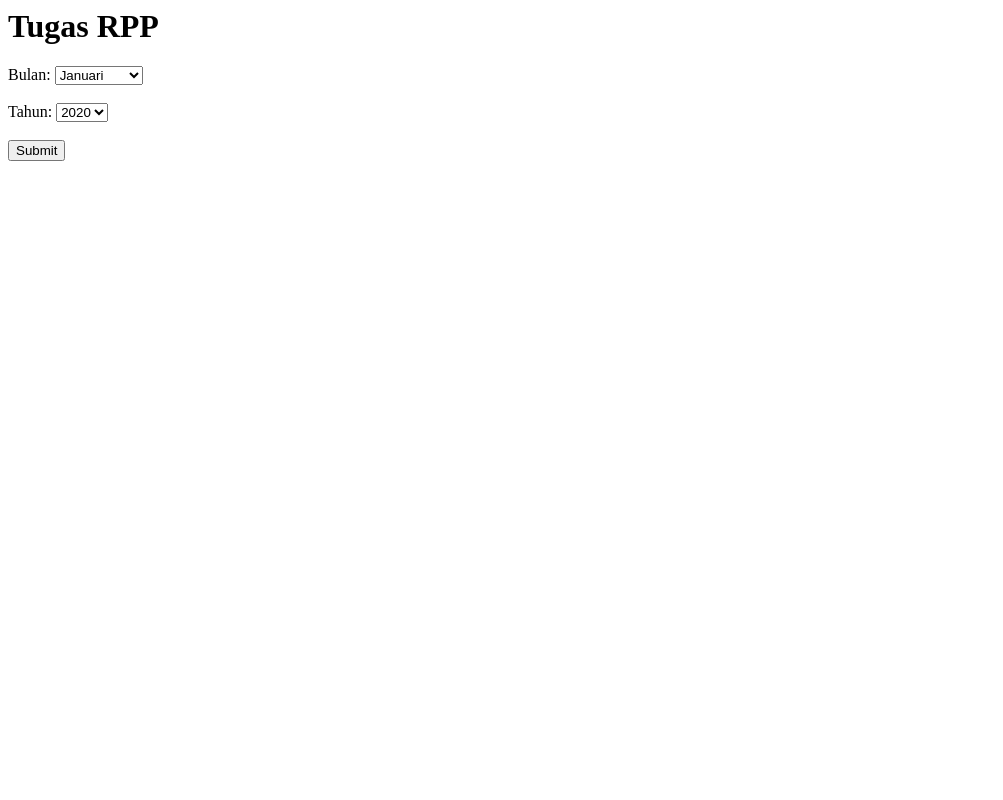
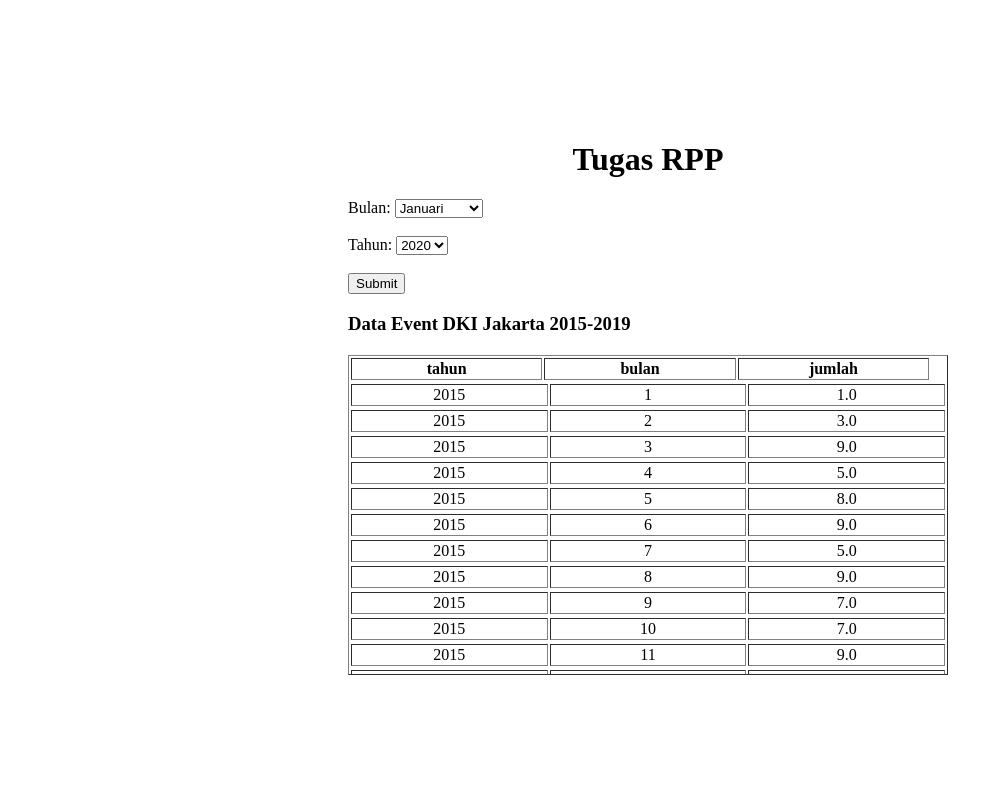
Before and after one commit to nabelanita/tugasRPPKnowledge, a Flask app: page / in a window 1280 px wide. Shown: the whole page, without its empty margins (0-1003 px from the left). Run offline with Flask 2, Linux system fonts and the light colour scheme.

Commit message:
add table

```diff
--- a/event-predict.py
+++ b/event-predict.py
@@ -11,14 +11,15 @@ from keras.models import load_model
 
 app = Flask(__name__)  # Create application object
 
+df = pd.read_csv('dataeventfix.csv')
+
 @app.route('/')
 def index():
-	return render_template('index.html')
+	return render_template('index.html', tables=[df.to_html(index=False)], titles=[''])
 
 def predict():
   ##TODO: import model, return model
 	n_input = 6
-	df = pd.read_csv('dataeventfix.csv')
 	length = df['jumlah'].shape[0]
 	model = load_model('regressor_model.h5')
 	pred_arr = []
@@ -37,7 +38,6 @@ def predict():
 		pred_arr.append(math.floor(out))
 
 	return pred_arr
-
 
 
 
--- a/templates/index.html
+++ b/templates/index.html
@@ -1,4 +1,49 @@
 <html>
+	<head>
+		<style>
+			body {
+				position: absolute;
+				top: 50%;
+				left: 50%;
+				transform: translate(-50%, -50%);
+			}
+			.table_container {
+				height: 20em;
+			}
+			table {
+				display: flex;
+				flex-flow: column;
+				height: 100%;
+				width: 600px;
+			}
+			table thead {
+				/* head takes the height it requires,
+				and it's not scaled when table is resized */
+				flex: 0 0 auto;
+				width: calc(100% - 1em);
+			}
+			table thead tr {
+				text-align: center !important;
+			}
+			table tbody {
+				/* body takes all the remaining available space */
+				flex: 1 1 auto;
+				display: block;
+				overflow-y: scroll;
+			}
+			table tbody tr {
+				width: 100%;
+				text-align: center !important;
+			}
+			table thead, table tbody tr {
+				display: table;
+				table-layout: fixed;
+			}
+			h1 {
+				text-align: center;
+			}
+		</style>
+	</head>
 <body>
 	<h1>Tugas RPP</h1>
 	<form action="{{ url_for('handle_data') }}" method="post">
@@ -27,6 +72,12 @@
 		</select><br><br>
 		<input type="submit" value="Submit">
 	  </form>
+	  <h3>Data Event DKI Jakarta 2015-2019</h3>
+	  <div class="table_container">
+		{% for table in tables %}
+		<h2>{{titles[loop.index]}}</h2>
+		{{ table|safe }}
+		{% endfor %}
+	</div>
 </body>
-<script type='text/javascript' src="{{url_for('static', filename='js/script.js')}}"></script>
 </html>
--- a/templates/js/script.js
+++ /dev/null
@@ -1 +0,0 @@
-alert('Testing JS');
--- a/templates/results.html
+++ b/templates/results.html
@@ -2,5 +2,5 @@
 <body>
 	<h1>Prediction results: {% for res in prediction %}{{res}}, {% endfor %}</h1>
 </body>
-<script type='text/javascript' src="{{url_for('static', filename='js/script.js')}}"></script>
+<!-- <script type='text/javascript' src="{{url_for('static', filename='js/script.js')}}"></script> -->
 </html>
```
Also changed, not shown: templates/prediction.html (+11 -1 lines).
